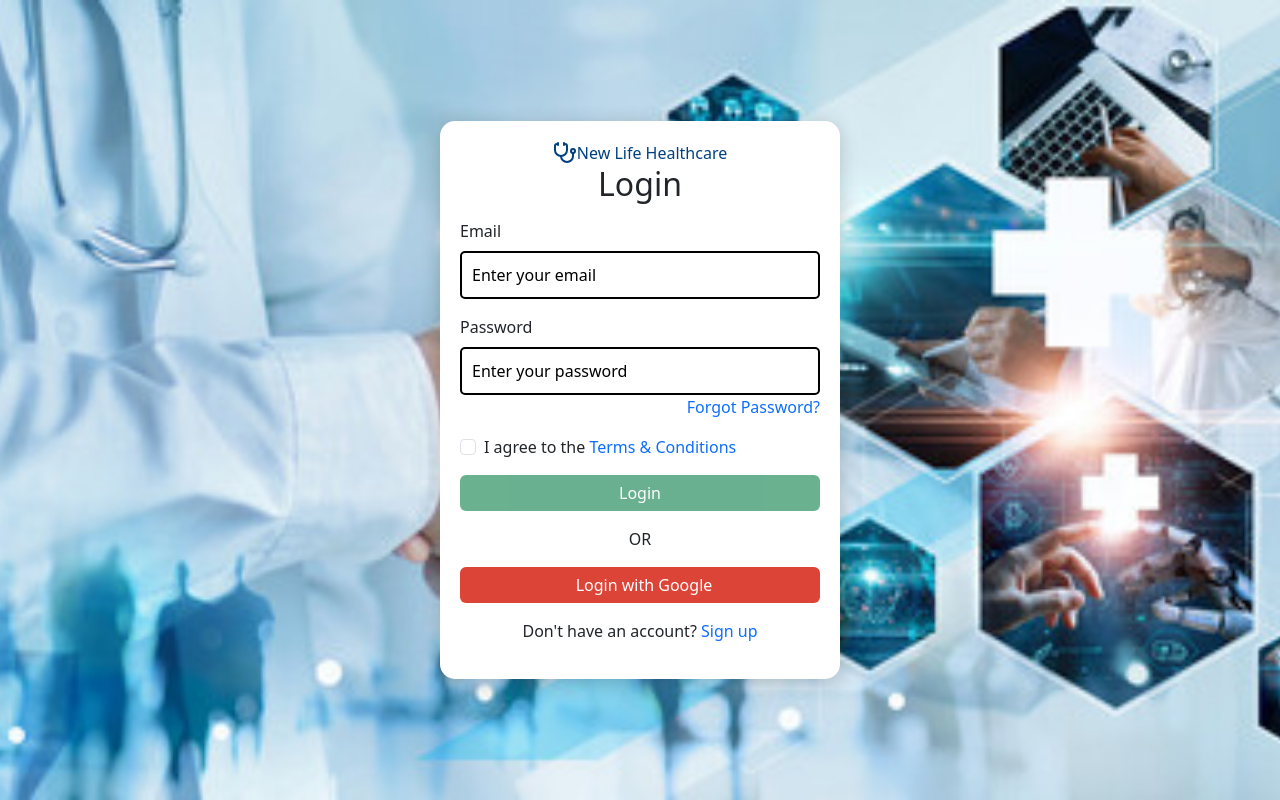
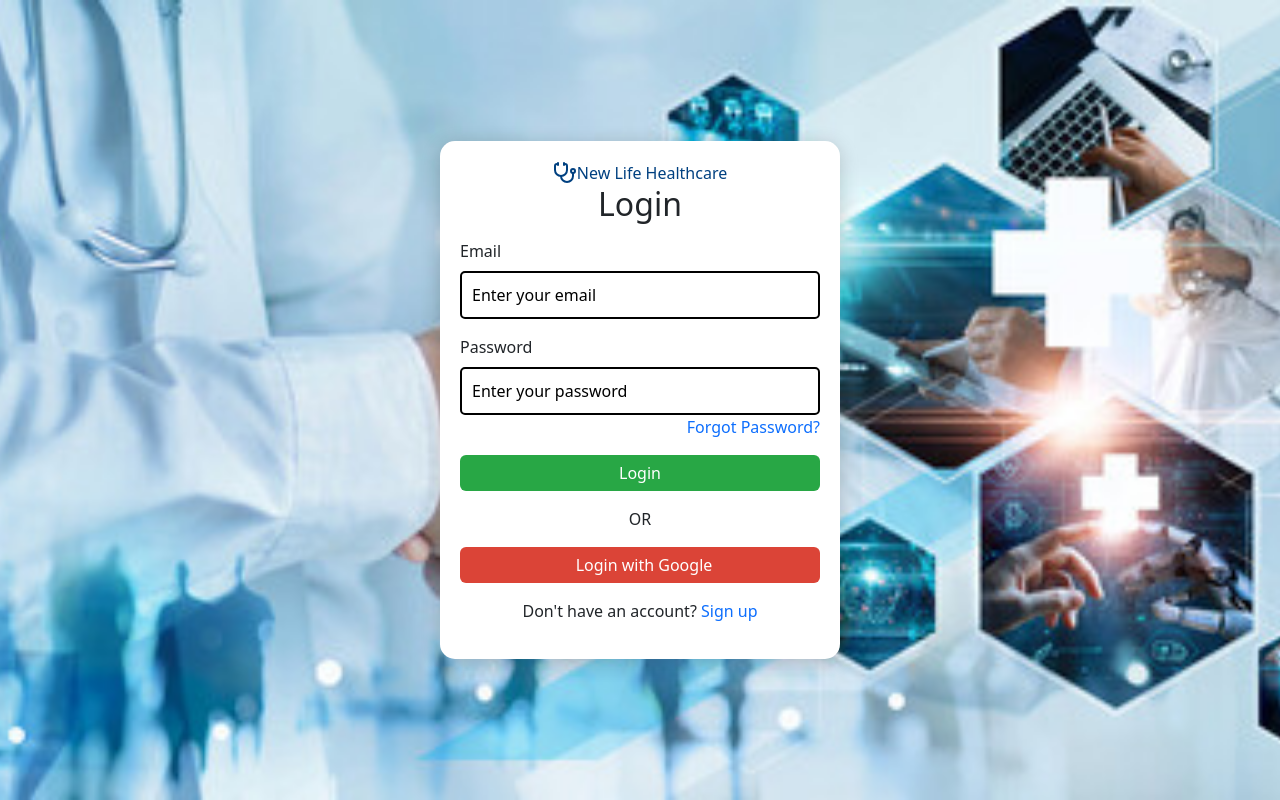
Before and after one commit to PepalaBhanuPrakash123/react-project-doctor-appointment-booking-app, a React (Vite) app: page /login in a window 1280 px wide. Built offline with nearby package versions, Linux system fonts and the light colour scheme.

Commit message:
Login Signin buttons

```diff
--- a/firebase.config.js
+++ b/firebase.config.js
@@ -7,13 +7,13 @@ import { getFirestore } from "firebase/firestore";
 
 // Your web app's Firebase configuration
 const firebaseConfig = {
-    apiKey: "AIzaSyBOVx8qyJTx8GmQQSGTFgzYhcWWB1LhdWc",
-    authDomain: "login-signup-form-ca487.firebaseapp.com",
-    projectId: "login-signup-form-ca487",
-    storageBucket: "login-signup-form-ca487.firebasestorage.app",
-    messagingSenderId: "351334713028",
-    appId: "1:351334713028:web:71fa9f70b28644151eab91"
-  };
+  apiKey: import.meta.env.VITE_FIREBASE_API_KEY,
+  authDomain: import.meta.env.VITE_FIREBASE_AUTH_DOMAIN,
+  projectId: import.meta.env.VITE_FIREBASE_PROJECT_ID,
+  storageBucket: import.meta.env.VITE_FIREBASE_STORAGE_BUCKET,
+  messagingSenderId: import.meta.env.VITE_FIREBASE_MESSAGING_SENDER_ID,
+  appId: import.meta.env.VITE_FIREBASE_APP_ID
+};
 
 // Initialize Firebase
 const app = initializeApp(firebaseConfig);
--- a/src/components/Login.css
+++ b/src/components/Login.css
@@ -68,3 +68,6 @@
     color: black !important;
     text-decoration: none;
 }
+.always-white-text {
+    color: white !important;
+}
--- a/src/components/NavBar.jsx
+++ b/src/components/NavBar.jsx
@@ -65,9 +65,10 @@ const NavBar = () => {
 
                     {/* Login & Signup Buttons for Mobile - Fixed */}
                     <div className={`d-flex gap-2 ms-lg-3 ${menuOpen ? 'd-flex flex-column mt-2' : 'd-none d-lg-flex'}`}>
-                        <a href="/login" className="btn btn-primary text-white custom-hover-login" onClick={() => setMenuOpen(false)}>Log Out</a>
-                        <a href="/signup" className="btn btn-success text-white custom-hover-signup" onClick={() => setMenuOpen(false)}>Sign Out</a>
+                        <a href="/login" className="btn btn-primary always-white-text custom-hover-login fw-bold">Log Out</a>
+                        <a href="/signup" className="btn btn-success always-white-text custom-hover-signup fw-bold">Sign Out</a>
                     </div>
+
                 </div>
             </div>
         </nav>
--- a/src/components/Signup.css
+++ b/src/components/Signup.css
@@ -71,3 +71,6 @@
 .text-white {
     color: black !important;
 }
+.always-white-text {
+    color: white !important;
+}
--- a/src/components/login.jsx
+++ b/src/components/login.jsx
@@ -87,21 +87,7 @@ const Login = () => {
             </p>
           </div>
 
-          {/* Terms & Conditions Checkbox */}
-          <div className="mb-3 form-check">
-            <input
-              type="checkbox"
-              className="form-check-input"
-              id="termsCheck"
-              checked={agree}
-              onChange={() => setAgree(!agree)}
-            />
-            <label className="form-check-label" htmlFor="termsCheck">
-              I agree to the <Link to="/terms" className="text-primary" style={{ textDecoration: "none" }}>Terms & Conditions</Link>
-            </label>
-          </div>
-
-          <button type="submit" className="btn btn-success w-100" disabled={!agree}>
+          <button type="submit" className="btn btn-success w-100" >
             Login
           </button>
         </form>
@@ -109,7 +95,7 @@ const Login = () => {
         {/* Google Login Button */}
         <div className="text-center mt-3">
           <p>OR</p>
-          <button className="btn btn-danger w-100" onClick={handleGoogleLogin}>
+          <button className="btn btn-danger w-100" onClick={handleGoogleLogin} >
             <i className="fab fa-google me-2"></i> Login with Google
           </button>
         </div>
--- a/src/components/signup.jsx
+++ b/src/components/signup.jsx
@@ -103,7 +103,7 @@ const Signup = () => {
 
         <div className="text-center mt-3">
           <p className="text-white">OR</p>
-          <button className="btn btn-danger w-100" onClick={SignInWithGoogle}>
+          <button className="btn btn-danger w-100" onClick={SignInWithGoogle} disabled={!agreeTerms}>
             <i className="fab fa-google me-2"></i> Signup with Google
           </button>
         </div>
```
Also changed, not shown: 1 other file (tests, documents, lock files or other folders).
